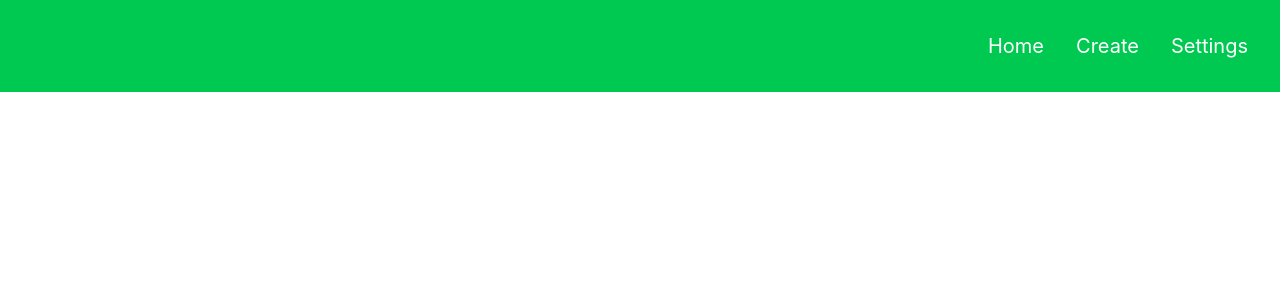
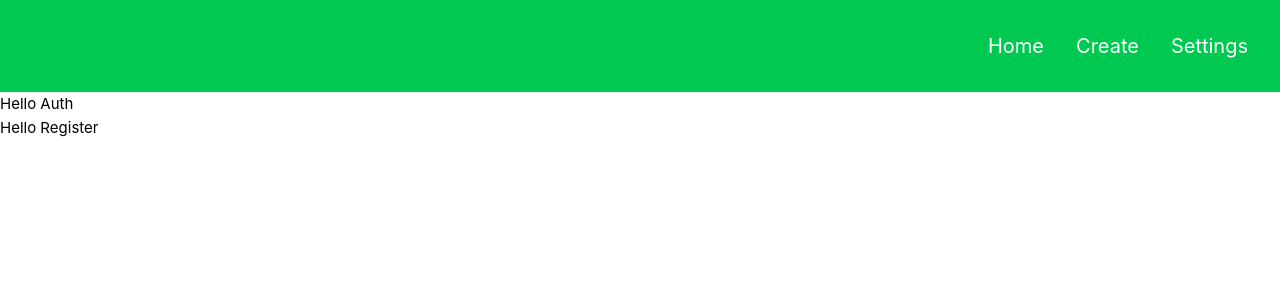
Before and after one commit to Cruzinshtern/todo-project-vue-front, a Vue app: page /auth/register in a window 1280 px wide. Shown: the top 300 px of the page. Built offline with nearby package versions, Linux system fonts and the light colour scheme.

Commit message:
auth routes + lazy routing + wildcard route

```diff
--- a/src/router/index.ts
+++ b/src/router/index.ts
@@ -1,31 +1,47 @@
 import { createRouter, createWebHistory } from 'vue-router'
-import HomeView from '../views/HomeView.vue'
-import CreateTodoView from '@/views/CreateTodoView.vue'
-import EditTodoView from '@/views/EditTodoView.vue'
-import SettingsView from '@/views/SettingsView.vue'
 
 const router = createRouter({
   history: createWebHistory(import.meta.env.BASE_URL),
   routes: [
     {
+      path: '/auth',
+      name: 'auth',
+      component: () => import('@/views/AuthView.vue'),
+      redirect: '/auth/register', // ✅ редирект при заходе на /auth
+      children: [
+        {
+          path: 'register',
+          component: () => import('@/views/RegisterView.vue'),
+        },
+        {
+          path: 'login',
+          component: () => import('@/views/LoginView.vue'),
+        },
+      ],
+    },
+    {
       path: '/',
       name: 'home',
-      component: HomeView,
+      component: () => import('@/views/HomeView.vue'),
     },
     {
       path: '/create-todo',
       name: 'createTodo',
-      component: CreateTodoView,
+      component: () => import('@/views/CreateTodoView.vue'),
     },
     {
       path: '/edit-todo',
       name: 'editTodo',
-      component: EditTodoView,
+      component: () => import('@/views/EditTodoView.vue'),
     },
     {
       path: '/settings',
       name: 'settings',
-      component: SettingsView,
+      component: () => import('@/views/SettingsView.vue'),
+    },
+    {
+      path: '/:catchAll(.*)*', // 👈 правильный способ обработать все несуществующие вложенные пути
+      component: () => import('@/views/Error404View.vue'),
     },
   ],
 })
--- /dev/null
+++ b/src/views/AuthView.vue
@@ -0,0 +1,8 @@
+<script lang="ts" setup>
+import { RouterView } from 'vue-router'
+</script>
+
+<template>
+  <div>Hello Auth</div>
+  <RouterView />
+</template>
--- /dev/null
+++ b/src/views/Error404View.vue
@@ -0,0 +1,3 @@
+<template>
+  <div>Page Not Found</div>
+</template>
--- /dev/null
+++ b/src/views/LoginView.vue
@@ -0,0 +1,3 @@
+<template>
+  <div>Hello Login</div>
+</template>
--- /dev/null
+++ b/src/views/RegisterView.vue
@@ -0,0 +1,3 @@
+<template>
+  <div>Hello Register</div>
+</template>
```
